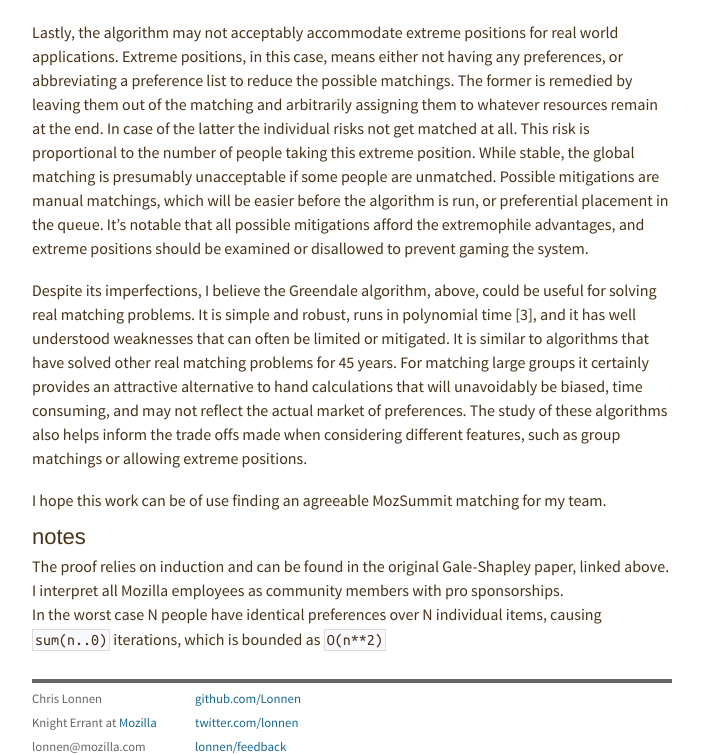
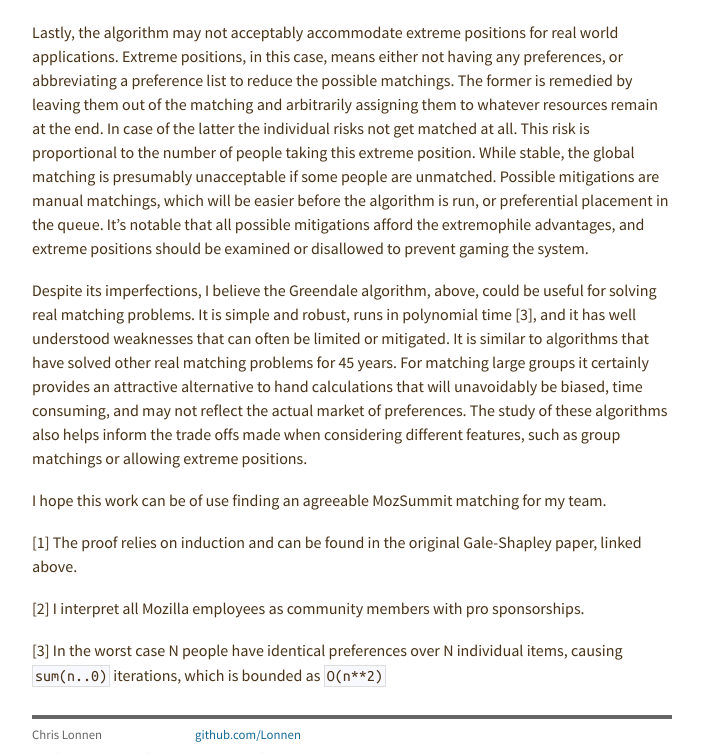
Before and after one commit to lonnen/lonnen.github.com, a Jekyll site: the page built from _posts/2013-05-04-gale-shapley.md, in a window 1280 px wide and 900 px high, scrolled down 2596 px, cut to the strip 0-754 px from the top of the window. Shown: the whole strip, without its empty margins (288-991 px from the left). Built offline with Jekyll 4.4.1, drawn with Linux system fonts in a browser that asks for light colours; Markdown is read by kramdown in place of the engine named in the settings; comment, search, counter and statistics services are not loaded.

Commit message:
footnote fix

```diff
--- a/_posts/2013-05-04-gale-shapley.md
+++ b/_posts/2013-05-04-gale-shapley.md
@@ -53,9 +53,10 @@ Despite its imperfections, I believe the Greendale algorithm, above, could be us
 I hope this work can be of use finding an agreeable MozSummit matching for my team.
 
 
-notes
------
 
-* The proof relies on induction and can be found in the original Gale-Shapley paper, linked above.
-* I interpret all Mozilla employees as community members with pro sponsorships.
-* In the worst case N people have identical preferences over N individual items, causing `sum(n..0)` iterations, which is bounded as `O(n**2)`
+
+[1] The proof relies on induction and can be found in the original Gale-Shapley paper, linked above.
+
+[2] I interpret all Mozilla employees as community members with pro sponsorships.
+
+[3] In the worst case N people have identical preferences over N individual items, causing `sum(n..0)` iterations, which is bounded as `O(n**2)`
```
